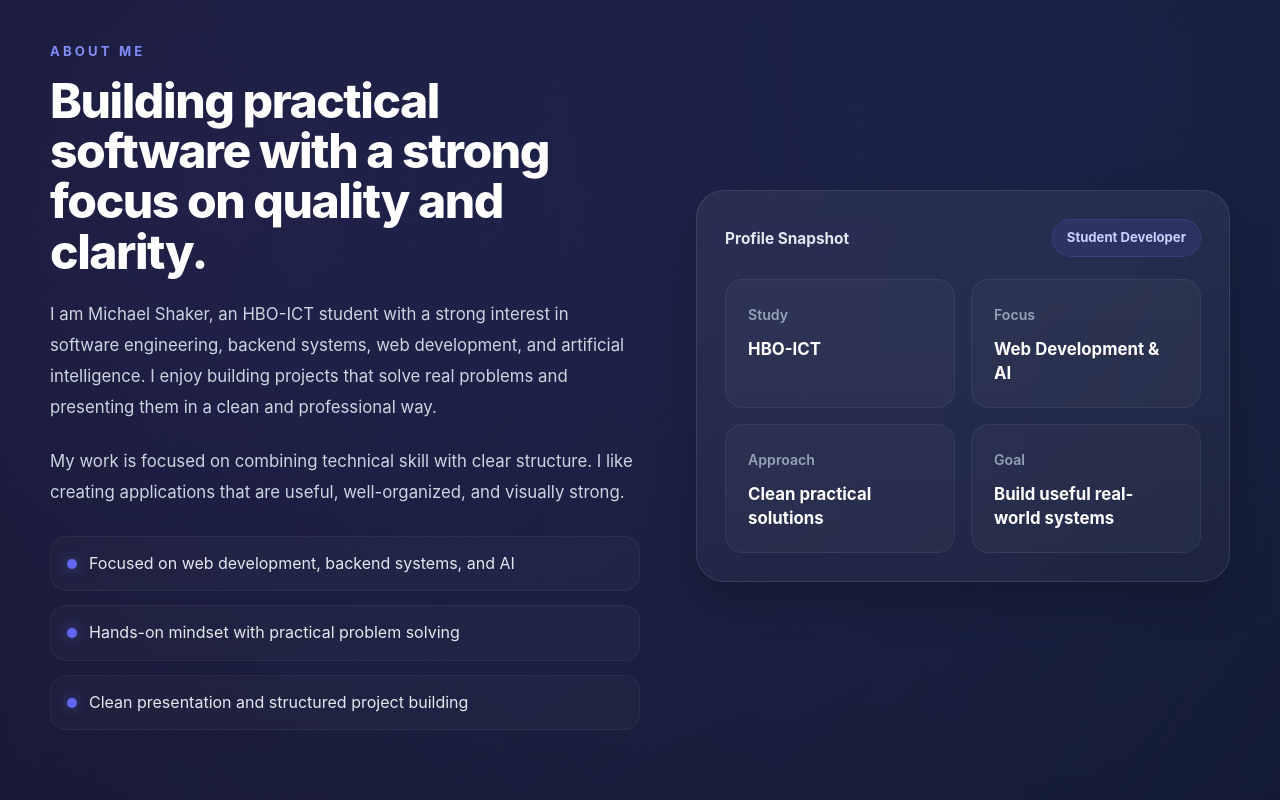
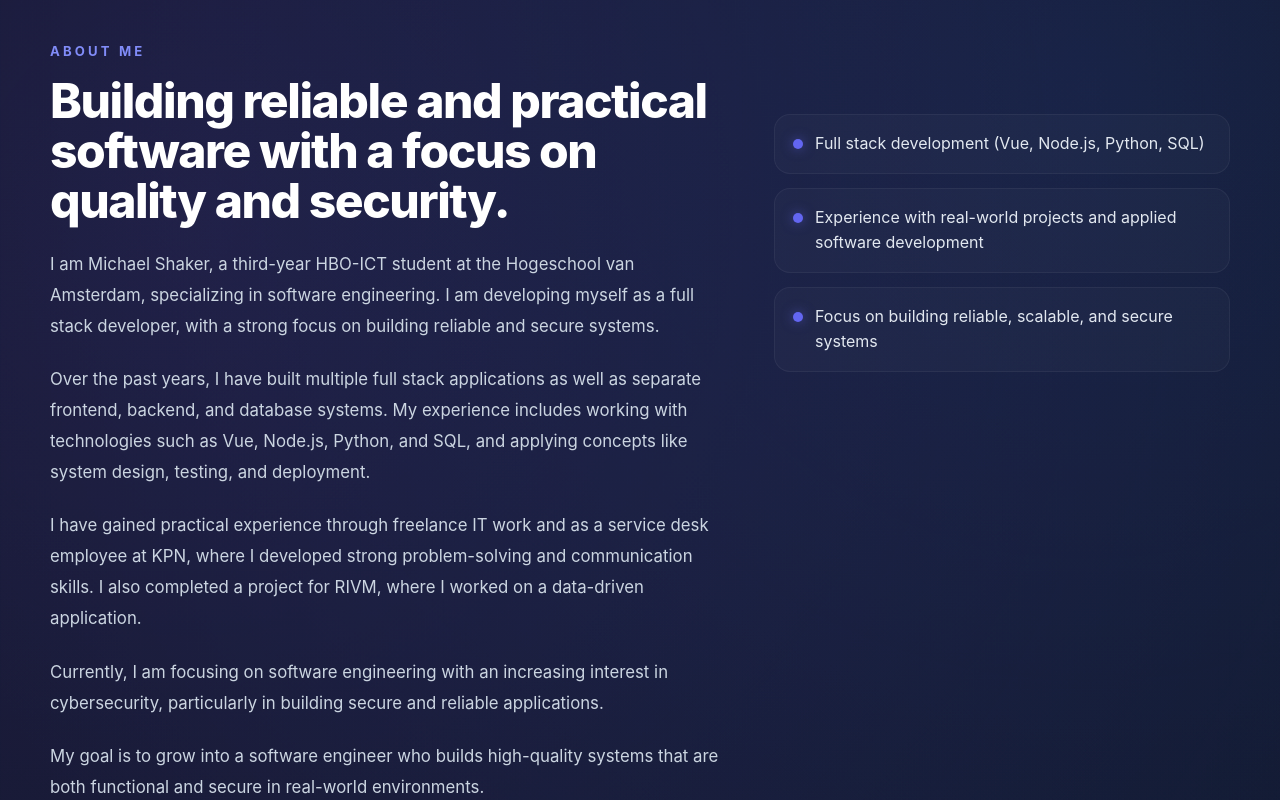
Before and after one commit to MichaelShaker/Portfolio, a Vue app: page / in a window 1280 px wide. Shown: the part 1040-1840 px from the top of the page. Built offline with nearby package versions, Linux system fonts and the light colour scheme.

Commit message:
removing P

```diff
--- a/src/components/AboutSection.vue
+++ b/src/components/AboutSection.vue
@@ -1,70 +1,63 @@
 <template>
   <section id="about" class="section about-section">
     <div class="container about-layout">
-      <div class="about-left">
+
+      <!-- LEFT CONTENT -->
+      <div class="about-main">
         <p class="about-label">ABOUT ME</p>
 
         <h2 class="section-title about-title">
-          Building practical software with a strong focus on quality and clarity.
+          Building reliable and practical software with a focus on quality and security.
         </h2>
 
         <p class="about-text">
-          I am Michael Shaker, an HBO-ICT student with a strong interest in software engineering,
-          backend systems, web development, and artificial intelligence. I enjoy building projects
-          that solve real problems and presenting them in a clean and professional way.
+          I am Michael Shaker, a third-year HBO-ICT student at the Hogeschool van Amsterdam,
+          specializing in software engineering. I am developing myself as a full stack developer,
+          with a strong focus on building reliable and secure systems.
         </p>
 
         <p class="about-text">
-          My work is focused on combining technical skill with clear structure. I like creating
-          applications that are useful, well-organized, and visually strong.
+          Over the past years, I have built multiple full stack applications as well as separate
+          frontend, backend, and database systems. My experience includes working with technologies
+          such as Vue, Node.js, Python, and SQL, and applying concepts like system design,
+          testing, and deployment.
         </p>
 
+        <p class="about-text">
+          I have gained practical experience through freelance IT work and as a service desk
+          employee at KPN, where I developed strong problem-solving and communication skills.
+          I also completed a project for RIVM, where I worked on a data-driven application.
+        </p>
+
+        <p class="about-text">
+          Currently, I am focusing on software engineering with an increasing interest in
+          cybersecurity, particularly in building secure and reliable applications.
+        </p>
+
+        <p class="about-text">
+          My goal is to grow into a software engineer who builds high-quality systems
+          that are both functional and secure in real-world environments.
+        </p>
+      </div>
+
+      <!-- RIGHT POINTS -->
       <div class="about-points">
         <div class="about-point">
           <span class="point-dot"></span>
-            <p>Focused on web development, backend systems, and AI</p>
+          <p>Full stack development (Vue, Node.js, Python, SQL)</p>
         </div>
 
         <div class="about-point">
           <span class="point-dot"></span>
-            <p>Hands-on mindset with practical problem solving</p>
+          <p>Experience with real-world projects and applied software development</p>
         </div>
 
         <div class="about-point">
           <span class="point-dot"></span>
-            <p>Clean presentation and structured project building</p>
-          </div>
+          <p>Focus on building reliable, scalable, and secure systems</p>
         </div>
       </div>
 
-      <div class="card about-card">
-        <div class="about-card-top">
-          <p class="about-card-label">Profile Snapshot</p>
-          <span class="about-card-badge">Student Developer</span>
-        </div>
-
-        <div class="about-card-grid">
-          <div class="about-info-box">
-            <span>Study</span>
-            <h3>HBO-ICT</h3>
-          </div>
-
-          <div class="about-info-box">
-            <span>Focus</span>
-            <h3>Web Development & AI</h3>
-          </div>
-
-          <div class="about-info-box">
-            <span>Approach</span>
-            <h3>Clean practical solutions</h3>
-          </div>
-
-          <div class="about-info-box">
-            <span>Goal</span>
-            <h3>Build useful real-world systems</h3>
-          </div>
-        </div>
-      </div>
     </div>
   </section>
 </template>
@@ -76,13 +69,13 @@
 
 .about-layout {
   display: grid;
-  grid-template-columns: 1.05fr 0.95fr;
-  gap: 56px;
-  align-items: center;
+  grid-template-columns: minmax(0, 1.2fr) minmax(320px, 0.8fr);
+  gap: 40px;
+  align-items: start;
 }
 
-.about-left {
-  max-width: 680px;
+.about-main {
+  max-width: 760px;
 }
 
 .about-label {
@@ -94,7 +87,7 @@
 }
 
 .about-title {
-  max-width: 700px;
+  max-width: 760px;
 }
 
 .about-text {
@@ -102,23 +95,29 @@
   color: #cbd5e1;
   font-size: 1.05rem;
   line-height: 1.85;
-  max-width: 620px;
+  max-width: 720px;
 }
 
 .about-points {
   display: grid;
   gap: 14px;
-  margin-top: 28px;
+  padding-top: 72px;
 }
 
 .about-point {
   display: flex;
   align-items: flex-start;
   gap: 12px;
-  padding: 14px 16px;
+  padding: 16px 18px;
   border-radius: 16px;
   background: rgba(255, 255, 255, 0.025);
   border: 1px solid rgba(255, 255, 255, 0.05);
+  transition: transform 0.22s ease, border-color 0.22s ease;
+}
+
+.about-point:hover {
+  transform: translateY(-3px);
+  border-color: rgba(99, 102, 241, 0.2);
 }
 
 .point-dot {
@@ -137,77 +136,14 @@
   line-height: 1.6;
 }
 
-.about-card {
-  padding: 28px;
-}
-
-.about-card-top {
-  display: flex;
-  align-items: center;
-  justify-content: space-between;
-  gap: 14px;
-  margin-bottom: 22px;
-}
-
-.about-card-label {
-  margin: 0;
-  color: #e2e8f0;
-  font-size: 0.96rem;
-  font-weight: 700;
-}
-
-.about-card-badge {
-  display: inline-flex;
-  align-items: center;
-  padding: 8px 14px;
-  border-radius: 999px;
-  background: rgba(99, 102, 241, 0.12);
-  border: 1px solid rgba(99, 102, 241, 0.2);
-  color: #c7d2fe;
-  font-size: 0.82rem;
-  font-weight: 700;
-}
-
-.about-card-grid {
-  display: grid;
-  grid-template-columns: repeat(2, 1fr);
-  gap: 16px;
-}
-
-.about-info-box {
-  padding: 22px;
-  border-radius: 18px;
-  background: rgba(255, 255, 255, 0.03);
-  border: 1px solid rgba(255, 255, 255, 0.06);
-  transition: transform 0.22s ease, border-color 0.22s ease;
-}
-
-.about-info-box:hover {
-  transform: translateY(-4px);
-  border-color: rgba(99, 102, 241, 0.22);
-}
-
-.about-info-box span {
-  color: #94a3b8;
-  font-size: 0.88rem;
-  font-weight: 600;
-}
-
-.about-info-box h3 {
-  margin: 12px 0 0;
-  color: white;
-  font-size: 1.05rem;
-  line-height: 1.4;
-}
-
 @media (max-width: 950px) {
   .about-layout {
     grid-template-columns: 1fr;
-    gap: 34px;
+    gap: 28px;
   }
 
-  .about-card-grid {
-    grid-template-columns: 1fr;
+  .about-points {
+    padding-top: 0;
   }
 }
 </style>
--- a/src/components/HeroSection.vue
+++ b/src/components/HeroSection.vue
@@ -1,5 +1,6 @@
 <script setup>
 import profileImage from '../assets/profile.jpg'
+const cvLink = `${import.meta.env.BASE_URL}documents/Michael_Shaker_CV.pdf`
 </script>
 
 <template>
@@ -24,8 +25,10 @@ import profileImage from '../assets/profile.jpg'
         </p>
 
         <div class="hero-buttons">
-          <a href="#projects" class="btn-primary">View Projects</a>
-          <a href="/cv/Michael_Shaker_CV.pdf" download class="btn-secondary">Download CV</a>
+          <RouterLink to="/#projects" class="btn-primary">
+            View Projects
+          </RouterLink>
+          <a :href="cvLink" download class="btn-secondary">Download CV</a>
           <a
               href="https://www.linkedin.com/"
               target="_blank"
--- a/src/components/SkillsSection.vue
+++ b/src/components/SkillsSection.vue
@@ -2,18 +2,21 @@
 const skillGroups = [
   {
     title: 'Frontend',
-    description: 'Building clean and responsive user interfaces with a strong focus on usability.',
+    description:
+        'Building clean, responsive, and user-friendly interfaces with a strong focus on structure and usability.',
     items: ['Vue', 'JavaScript', 'HTML', 'CSS'],
   },
   {
     title: 'Backend',
-    description: 'Creating structured logic, APIs, and scalable application foundations.',
-    items: ['Java', 'Spring Boot', 'Node.js', 'SQL'],
+    description:
+        'Developing application logic, APIs, and database-driven systems with attention to reliability and scalability.',
+    items: ['Node.js', 'Java', 'Spring Boot', 'SQL'],
   },
   {
-    title: 'AI',
-    description: 'Working on data-driven and computer vision projects with practical applications.',
-    items: ['Python', 'NumPy', 'OpenCV', 'TensorFlow'],
+    title: 'Software Engineering',
+    description:
+        'Applying system design, testing, deployment, and security principles to build reliable and maintainable applications.',
+    items: ['System Design', 'Testing', 'CI/CD', 'Security Principles'],
   },
 ]
 </script>
@@ -23,10 +26,11 @@ const skillGroups = [
     <div class="container">
       <div class="skills-heading">
         <p class="skills-label">TECH STACK</p>
-        <h2 class="section-title">Skills that support the projects I build.</h2>
+        <h2 class="section-title">Skills that support the software I build.</h2>
         <p class="skills-text">
-          My work combines frontend development, backend logic, and artificial intelligence.
-          These are the main technologies I use to build structured and practical software.
+          My work is mainly focused on full stack software engineering, combining
+          frontend development, backend systems, and the engineering principles
+          needed to build reliable and secure applications.
         </p>
       </div>
 
```
Also changed, not shown: 1 other file (tests, documents, lock files or other folders). Lines whose indentation alone changed are shown as unchanged.
